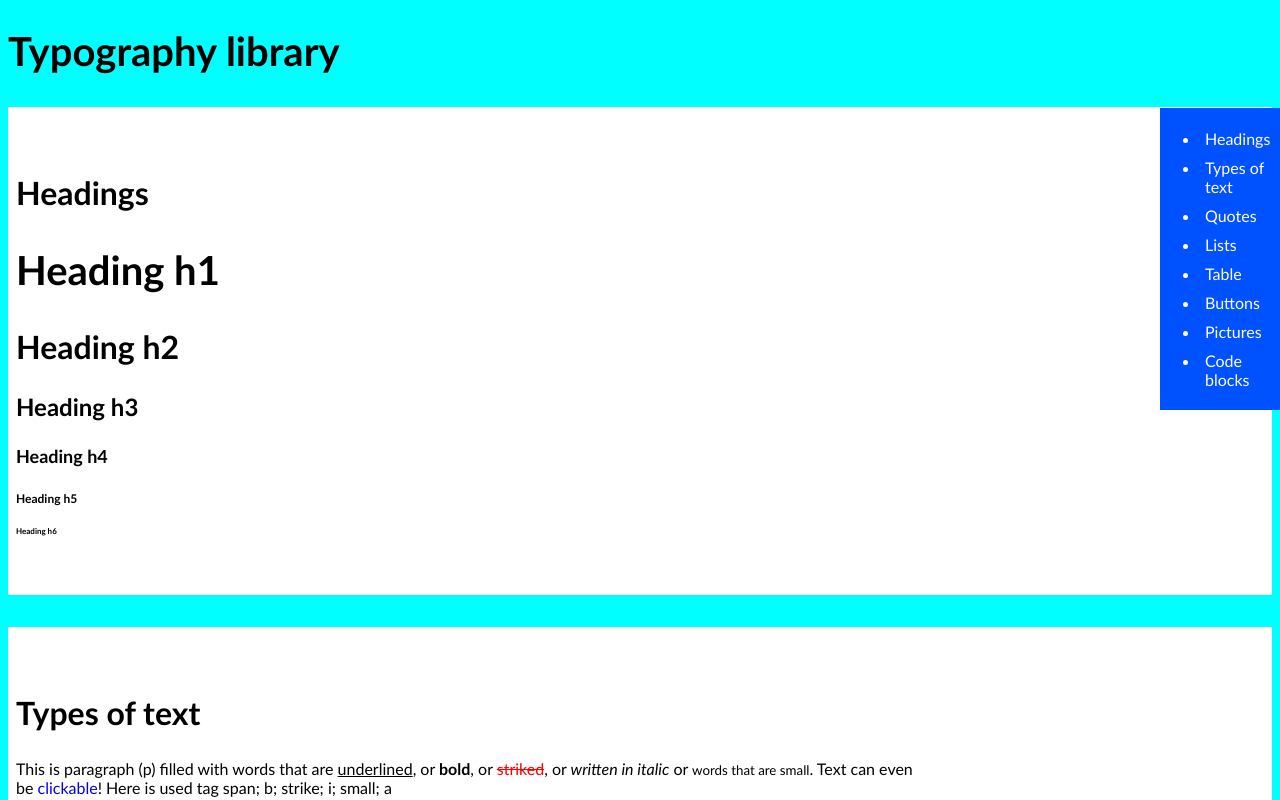
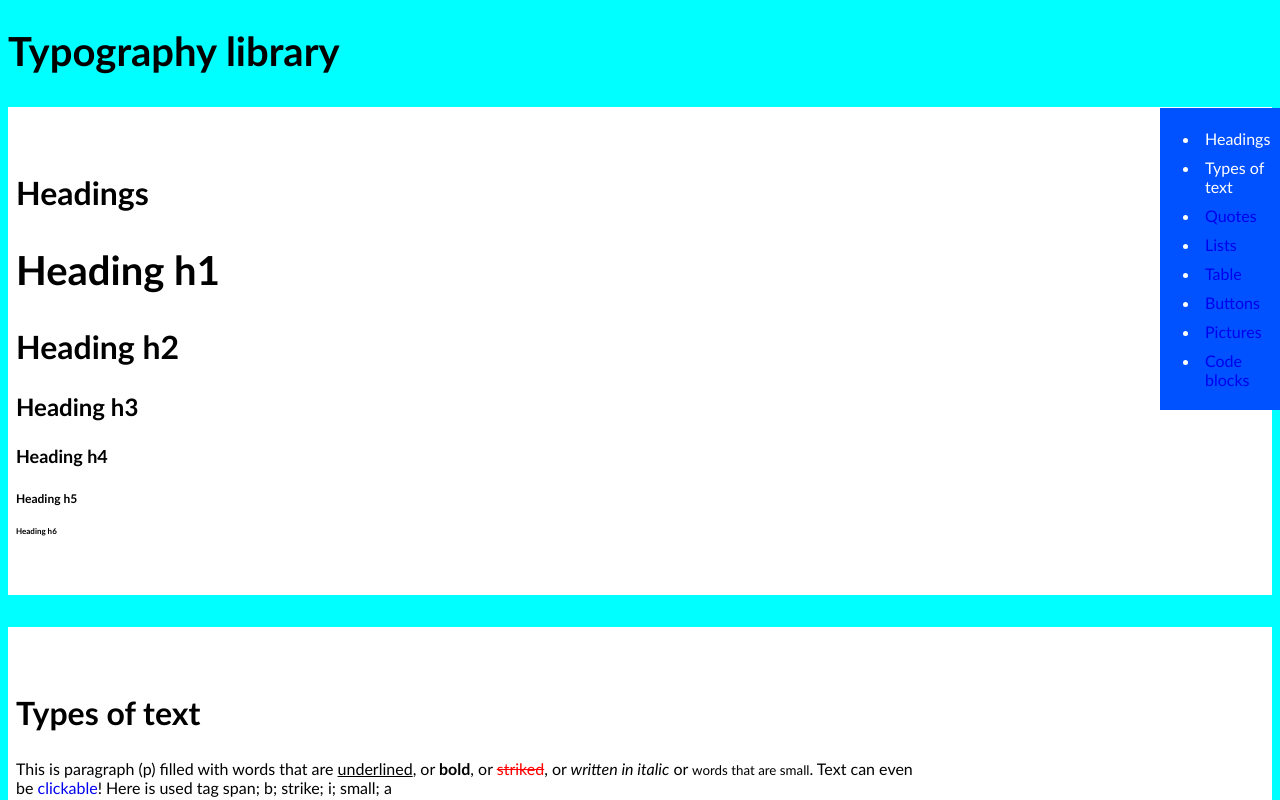
Before and after one commit to pslib-cz/2022l4web-css-typographic-library-FilipRoubinek, a plain HTML site: page docs/index.html in a window 1280 px wide. Shown: the top 800 px of the page. Drawn offline with Linux system fonts and the light colour scheme.

Commit message:
NavbarTest

```diff
--- a/docs/index.html
+++ b/docs/index.html
@@ -13,28 +13,28 @@
     <nav>
         <ul>
             <li>
-                Headings
+                <a id="heading">Headings</a>
             </li>
             <li>
-                Types of text
+                <a id="texttype">Types of text</a>
             </li>
             <li>
-                Quotes
+                <a href="#" id="quotes">Quotes</a>
             </li>
             <li>
-                Lists
+                <a href="#" id="lists">Lists</a>
             </li>
             <li>
-                Table
+                <a href="#" id="table">Table</a>
             </li>
             <li>
-                Buttons
+                <a href="#" id="buttons">Buttons</a>
             </li>
             <li>
-                Pictures
+                <a href="#" id="picture">Pictures</a>
             </li>
             <li>
-                Code blocks
+                <a href="#" id="code">Code blocks</a>
             </li>
         </ul>
     </nav>
@@ -42,7 +42,7 @@
         Typography library
     </h1>
     <section>
-        <h2>
+        <h2 id="heading">
             Headings
         </h2>
         <h1>
@@ -65,7 +65,7 @@
         </h6>
     </section>
     <section>
-        <h2>
+        <h2 id="texttype">
             Types of text
         </h2>
         <p>
@@ -84,7 +84,7 @@
         </p>
     </section>
     <section>
-        <h2>
+        <h2 id="quotes">
             Quotes
         </h2>
         <h3>
@@ -111,7 +111,7 @@
         </p>
     </section>
     <section>
-        <h2>
+        <h2 id="lists">
             Lists
         </h2>
         <article>
@@ -158,7 +158,7 @@
         </article>
     </section>
     <section>
-        <h2>
+        <h2 id="table">
             Table
         </h2>
         <table>
@@ -195,7 +195,7 @@
         </table>
     </section>
     <section>
-        <h2>
+        <h2 id="button">
             Buttons
         </h2>
         <p>
@@ -213,7 +213,7 @@
         </div>
     </section>
     <section>
-        <h2>
+        <h2 id="pictures">
             Pictures
         </h2>
         <figure class="GalleryItem"><img src="./GalleryItem-MemeFace.jpeg"></img></figure>
@@ -224,7 +224,7 @@
         </div>
     </section>
     <section>
-        <h2>Code blocks</h2>
+        <h2 id="code">Code blocks</h2>
         <p>Tag <code><pre></code> shows text that has been preformated and tag <code><code></code> shows pure code</p>
     </section>
 
```
